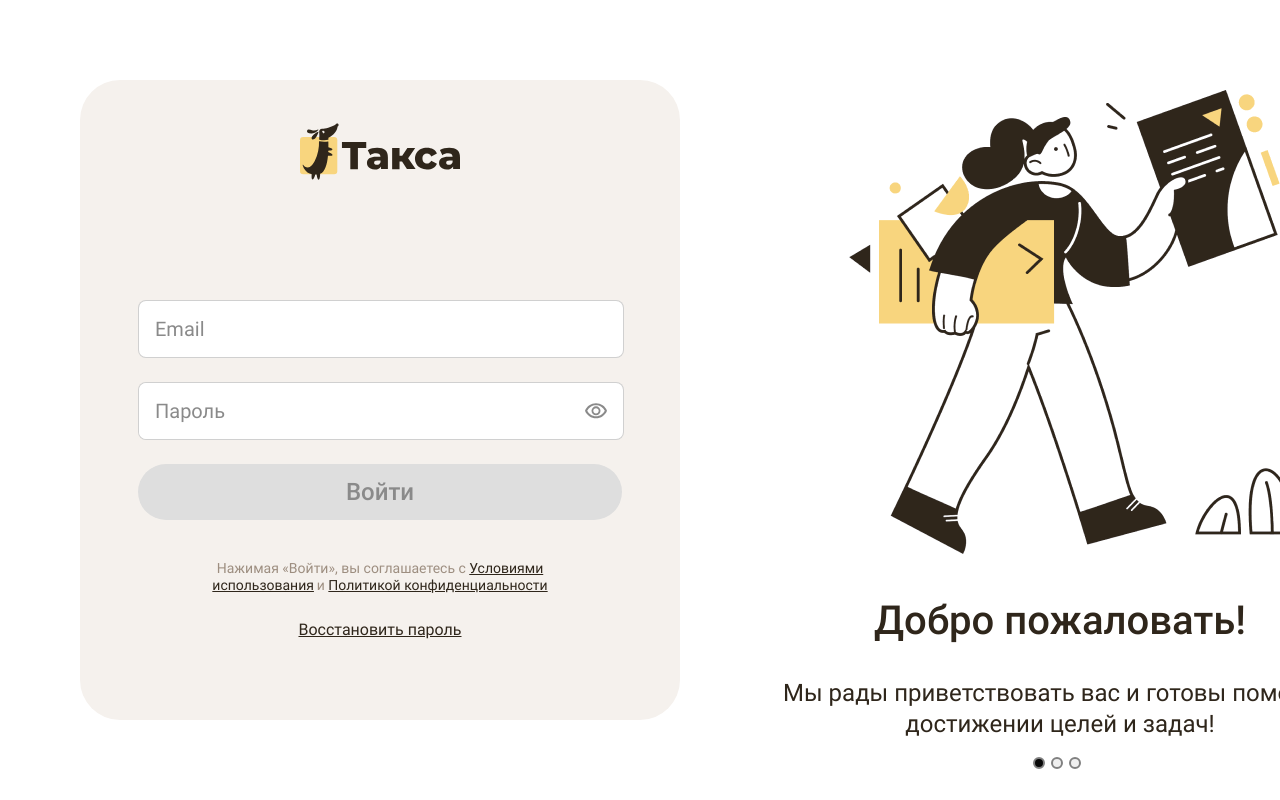
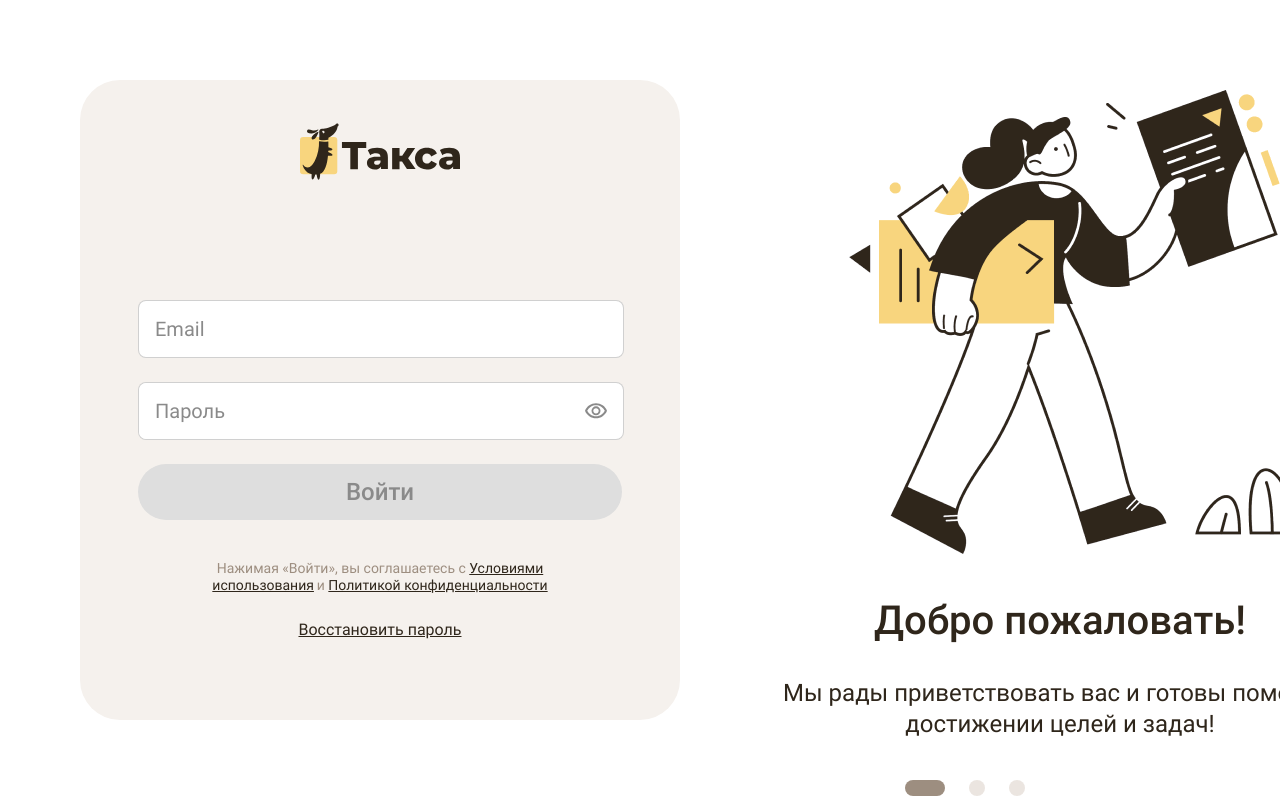
Before and after one commit to tasktrackerpracticum/frontend, a React (Create React App) app: page /#/sign-in in a window 1280 px wide. Shown: the top 800 px of the page. Built offline with nearby package versions, Linux system fonts and the light colour scheme.

Commit message:
finish slider

```diff
--- a/src/components/Slider/Slider.jsx
+++ b/src/components/Slider/Slider.jsx
@@ -1,5 +1,6 @@
 import Carousel from 'react-multi-carousel';
 import 'react-multi-carousel/lib/styles.css';
+import { stringType, functionType, boolType } from '../../constatnts/prop-types';
 import slide1 from '../../images/slider/slide1.png';
 import slide2 from '../../images/slider/slide2.png';
 import slide3 from '../../images/slider/slide3.png';
@@ -8,35 +9,65 @@ function Slider() {
     const responsive = {
       desktop: {
         breakpoint: { max: 4000, min: 0 },
-          items: 1
-        }
+        items: 1,
+      },
     };
 
+    const slides = [
+      {
+        image: slide1,
+        title: 'Добро пожаловать!',
+        subtitle: 'Мы рады приветствовать вас и готовы помочь в достижении целей и задач!',
+      },
+      {
+        image: slide2,
+        title: 'С нами удобно!',
+        subtitle: 'Вы можете легко создавать задачи, распределять их между членами команды, устанавливать сроки выполнения.',
+      },
+      {
+        image: slide3,
+        title: 'Мы всегда готовы помочь!',
+        subtitle: 'Наша команда всегда готова помочь вам с любыми вопросами и проблемами, связанными с использованием таск-трекера.',
+      },
+    ];
+
+    const CarouselItem = ({ image, title, subtitle}) => {
         return (
-    <Carousel containerClass={'slider'} responsive={responsive} showDots={true} arrows={false}>
             <div className='slider__slide'>
-                <img src={slide1} />
+                <img src={image} alt={title} />
                 <div className='slider__text'>
-                    <h2 className='slider__title'>Добро пожаловать!</h2>
-                    <span className='slider__subtitle'>Мы рады приветствовать вас и готовы помочь в достижении целей и задач!</span>
+                    <h2 className='slider__title'>{title}</h2>
+                    <span className='slider__subtitle'>{subtitle}</span>
                 </div>
             </div>
-            <div className='slider__slide'>
-                <img src={slide2} />
-                <div className='slider__text'>
-                    <h2 className='slider__title'>С нами удобно!</h2>
-                    <span className='slider__subtitle'>Вы можете легко создавать задачи, распределять их между членами команды, устанавливать сроки выполнения.</span>
-                </div>
-            </div>
-            <div className='slider__slide'>
-                <img src={slide3} />
-                <div className='slider__text'>
-                    <h2 className='slider__title'>Мы всегда готовы помочь!</h2>
-                    <span className='slider__subtitle'>Наша команда всегда готова помочь вам с любыми вопросами и проблемами, связанными с использованием таск-трекера.</span>
-                </div>
-            </div>
-      </Carousel>
+        )
+    };
+
+    const CustomDot = ({ onClick, active }) => {
+        return (
+            <button className={active ? 'slider__custom-dot_active' : 'slider__custom-dot'} onClick={() => onClick()}></button>
         );
     }
 
+    return (
+      <Carousel containerClass={'slider'} responsive={responsive} arrows={false} swipeable showDots={true} customDot={<CustomDot />} renderDotsOutside={<CustomDot />}>
+        {slides.map((slide, index) => (
+          <CarouselItem key={index} {...slide} />
+        ))}
+      </Carousel>
+
+    );
+
+  };
+
+
 export default Slider;
+
+Slider.propTypes = {
+    image: stringType.isRequired,
+    title: stringType.isRequired,
+    subtitle: stringType.isRequired,
+    index: stringType.isRequired,
+    onClick: functionType,
+    active: boolType,
+}
--- a/src/scss/components/auth.scss
+++ b/src/scss/components/auth.scss
@@ -148,7 +148,8 @@
     margin-bottom: 40px;
 
     &:hover {
-      opacity: 0.8;
+      background: #FFEDBF;
+      box-shadow: 0px 0px 24px 0px #FFE9B2;
     }
 
     &:disabled {
@@ -158,7 +159,7 @@
     }
 
     &:disabled:hover {
-      opacity: 1;
+      box-shadow: none;
     }
   }
 
--- a/src/scss/components/slider.scss
+++ b/src/scss/components/slider.scss
@@ -29,4 +29,26 @@
         line-height: 31px;
     }
 
+    &__custom-dot {
+        width: 16px;
+        height: 16px;
+        border-radius: 60px;
+        background: #9A7F6633;
+        border: none;
+        cursor: pointer;
+    }
+
+    &__custom-dot_active {
+        width: 40px;
+        height: 16px;
+        border-radius: 60px;
+        background: #9D8E80;
+        border: none;
+    }
 }
+
+.react-multi-carousel-dot-list {
+    gap: 24px;
+    top: 780px;
+    left: 650px !important;
+}
```
Lines whose indentation alone changed are shown as unchanged.
